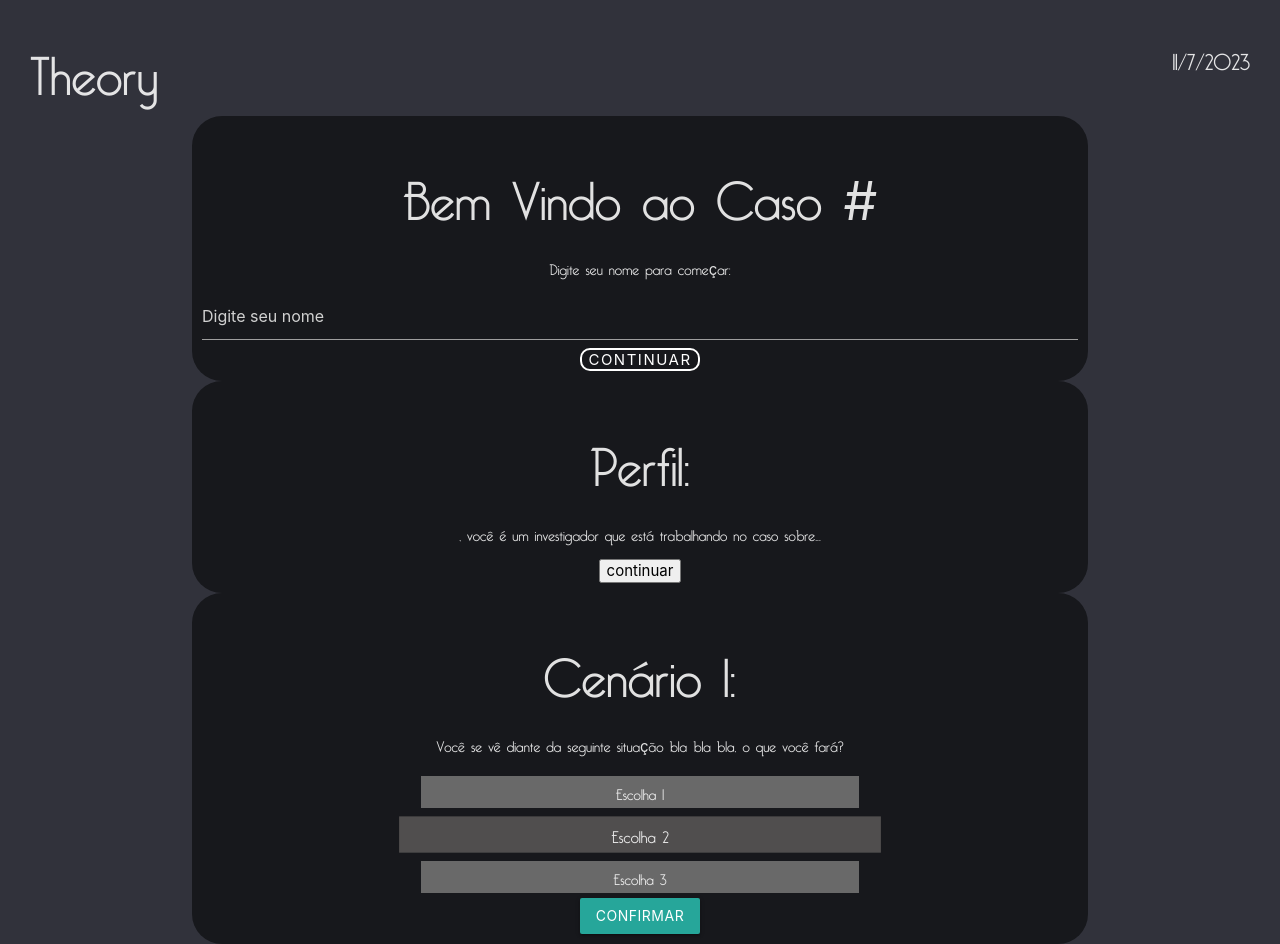
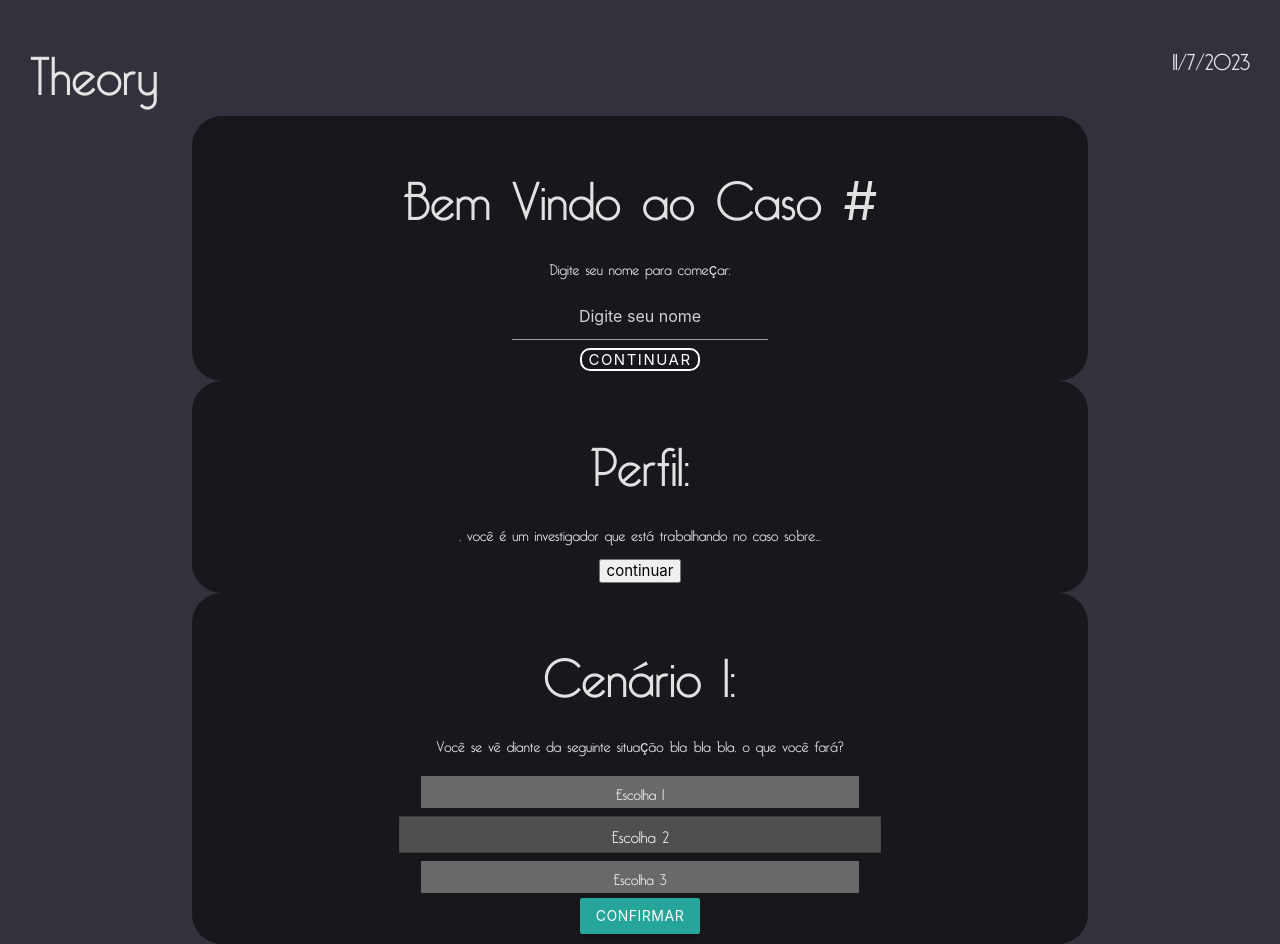
Before and after one commit to Namelessafk/Projeto-Theory, a React (Vite) app: page / in a window 1280 px wide. Built offline with nearby package versions, Linux system fonts and the light colour scheme.

Commit message:
Fazendo Aplicação da mudança de state no Start

```diff
--- a/src/components/Start.tsx
+++ b/src/components/Start.tsx
@@ -7,19 +7,22 @@ type Props = {
 }
 
 export const Start = ({ setName }: Props) => {
-  const contextoState = useContext(Contextos)
+  const [contextoState, dispatch] = useContext(Contextos)
 
   console.log(contextoState)
+
+
   return (
     <div className="container">
       <h2>Bem Vindo ao Caso #</h2>
       <p>Digite seu nome para começar:</p>
       <input
+        id='input-start'
         type="text"
         placeholder="Digite seu nome"
         onChange={e => setName(e.target.value)}
       />
-      <button id='btn-start'>continuar</button>
+      <button onClick={() => dispatch({ type: "CHANGE_STATE" })} id='btn-start'>continuar</button>
     </div>
   );
 }
--- /dev/null
+++ b/src/context/logica.jsx
@@ -0,0 +1,33 @@
+/* eslint-disable @typescript-eslint/no-explicit-any */
+import { createContext, useReducer } from "react";
+import cenarios from "../data/Cenarios"
+
+const STAGES = ["Start", "Playing", "Death", "End"]
+
+const initialState = {
+  gameStage: STAGES[0],
+  cenarios
+}
+
+const cenarioReducer = (state, action) => {
+  console.log(state, action)
+
+  switch (action.type) {
+    case "CHANGE_STATE":
+      return state
+
+    default:
+      return state
+  }
+
+}
+
+export const Contextos = createContext();
+
+
+export const ContextoProvider = ({ children }) => {
+
+  const value = useReducer(cenarioReducer, initialState);
+
+  return <Contextos.Provider value={value}>{children}</Contextos.Provider>;
+};
--- a/src/context/logica.tsx
+++ /dev/null
@@ -1,17 +0,0 @@
-import { createContext, ReactNode } from "react";
-
-interface ContextosProps {
-  defaultValue?: string;
-  name?: string;
-}
-
-export const Contextos = createContext<ContextosProps>({});
-
-interface ContextoProviderProps {
-  children: ReactNode;
-}
-
-export const ContextoProvider = ({ children }: ContextoProviderProps) => {
-  const value = { name: "black Moreno" }
-  return <Contextos.Provider value={value}>{children}</Contextos.Provider>;
-};
--- a/src/css/Start.css
+++ b/src/css/Start.css
@@ -14,6 +14,11 @@ main {
   padding: 10px;
   background: #17181c;
   border-radius: 30px;
+}
+
+#input-start {
+  width: 20vw;
+  text-align: center;
 }
 
 #name {
--- a/src/css/Start.scss
+++ b/src/css/Start.scss
@@ -15,6 +15,11 @@ main {
     background: #17181c;
     border-radius: 30px;
 }
+#input-start {
+    width: 20vw;
+    text-align: center;
+}
+
 #name {
     width: 30%;
     border: 1px solid white;
--- a/src/main.tsx
+++ b/src/main.tsx
@@ -4,7 +4,7 @@ import App from './App.tsx'
 import './index.css'
 import 'materialize-css/dist/css/materialize.min.css'
 
-import { ContextoProvider } from './context/logica.tsx'
+import { ContextoProvider } from './context/logica.jsx'
 
 ReactDOM.createRoot(document.getElementById('root')!).render(
   <React.StrictMode>
```
Also changed, not shown: tsconfig.json (+14 -5 lines), 1 other file (tests, documents, lock files or other folders).
